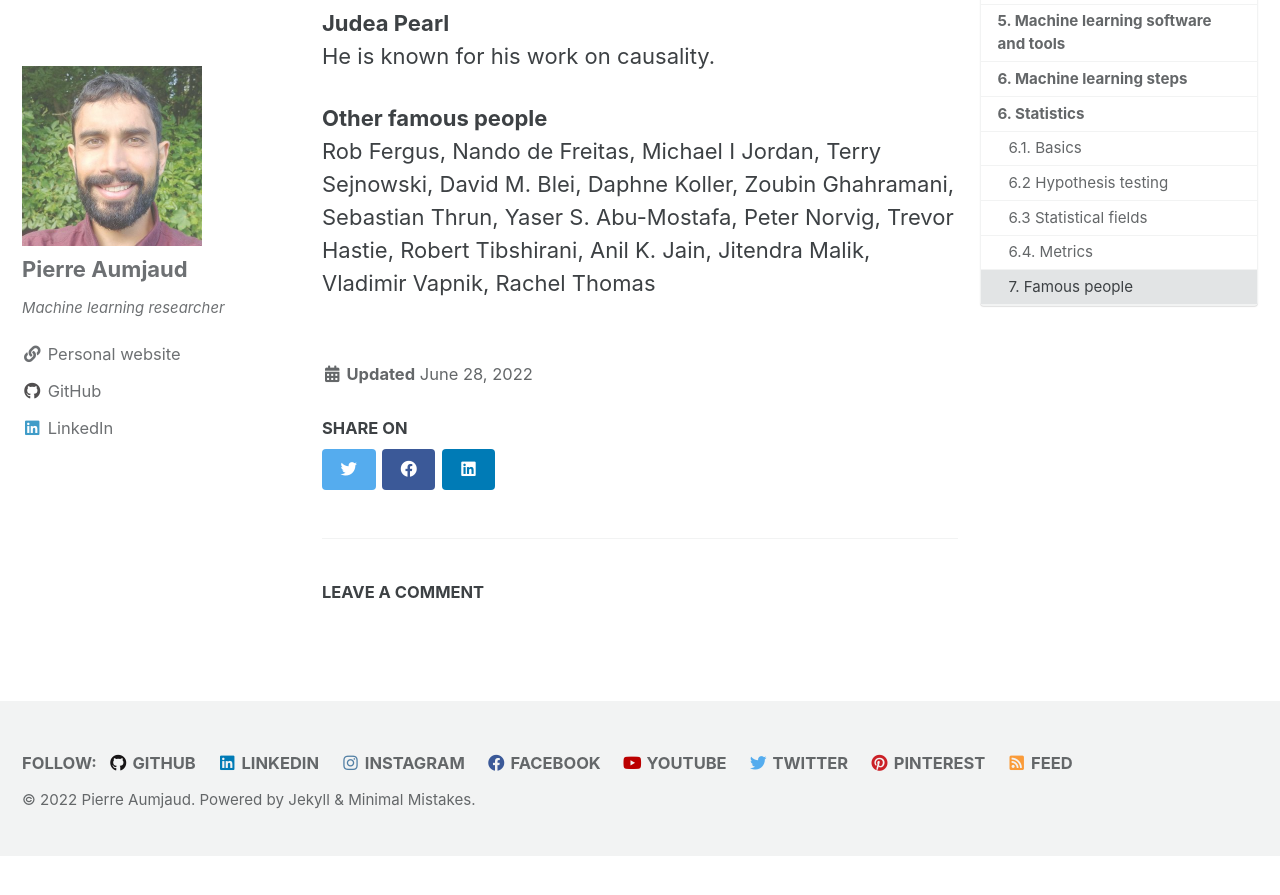
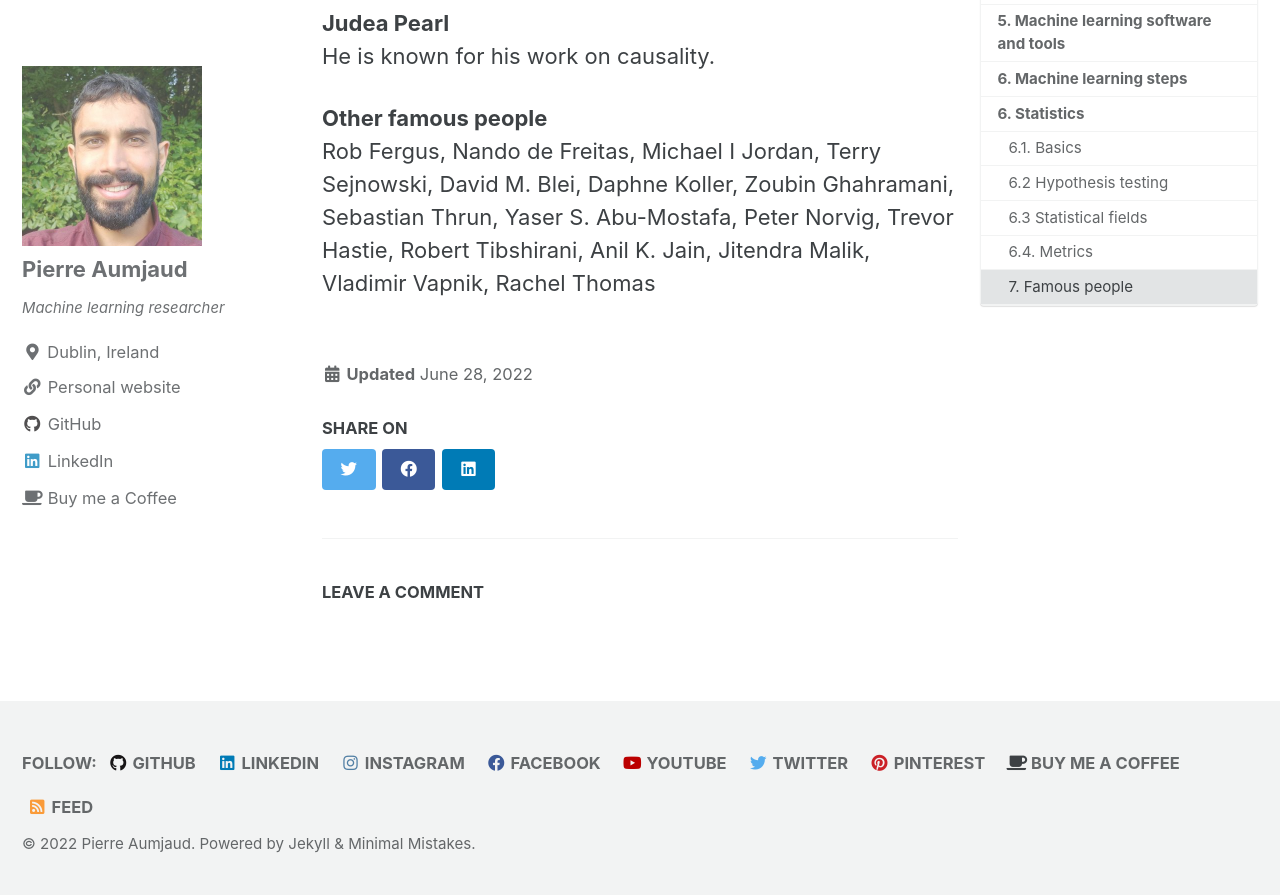
Before and after one commit to datasparked/datasparked.github.io, a Jekyll site: the page built from _pages/02-data-science-dictionary.md, in a window 1280 px wide and 900 px high, scrolled down 56880 px. Shown: the top 895 px of the window. Built offline with Jekyll 4.4.1, drawn with Linux system fonts in a browser that asks for light colours; cached includes are drawn as plain includes; comment, search, counter and statistics services are not loaded; before the commit the page ends 57736 px from its top, so only the background shows below that.

```diff
--- a/_config.yml
+++ b/_config.yml
@@ -103,7 +103,7 @@ author:
   name             : *name # *name is a YAML reference pointing to the &anchor earlier
   avatar           : "/assets/images/profile.jpg"
   bio              : "Machine learning researcher"
-  location         :
+  location         : "Dublin, Ireland"
   links:
     - label: "Personal website"
       icon: "fas fa-fw fa-link"
@@ -114,6 +114,9 @@ author:
     - label: "LinkedIn"
       icon: "fab fa-fw fa-linkedin"
       url: "https://www.linkedin.com/in/pierreaumjaud/"
+    - label: "Buy me a Coffee"
+      icon: "fab fa fa-coffee"
+      url: "https://www.buymeacoffee.com/datasparked"
 
 # Site Footer
 footer:
@@ -139,6 +142,9 @@ footer:
     - label: "Pinterest"
       icon: "fab fa-fw fa-pinterest"
       url: "https://www.pinterest.fr/datasparked/"
+    - label: "Buy me a Coffee"
+      icon: "fab fa fa-coffee"
+      url: "https://www.buymeacoffee.com/datasparked"
 
 
 # Reading Files
--- a/_data/navigation.yml
+++ b/_data/navigation.yml
@@ -16,3 +16,5 @@ main:
     url: /anomaly_detection_for_time_series/
   - title: "Privacy policy"
     url: /terms/
+  - title: "About"
+    url: /about/
```
Also changed, not shown: _pages/08-about.md (added, +16 -0 lines), _pages/09-terms.md (renamed from _pages/08-terms.md).
